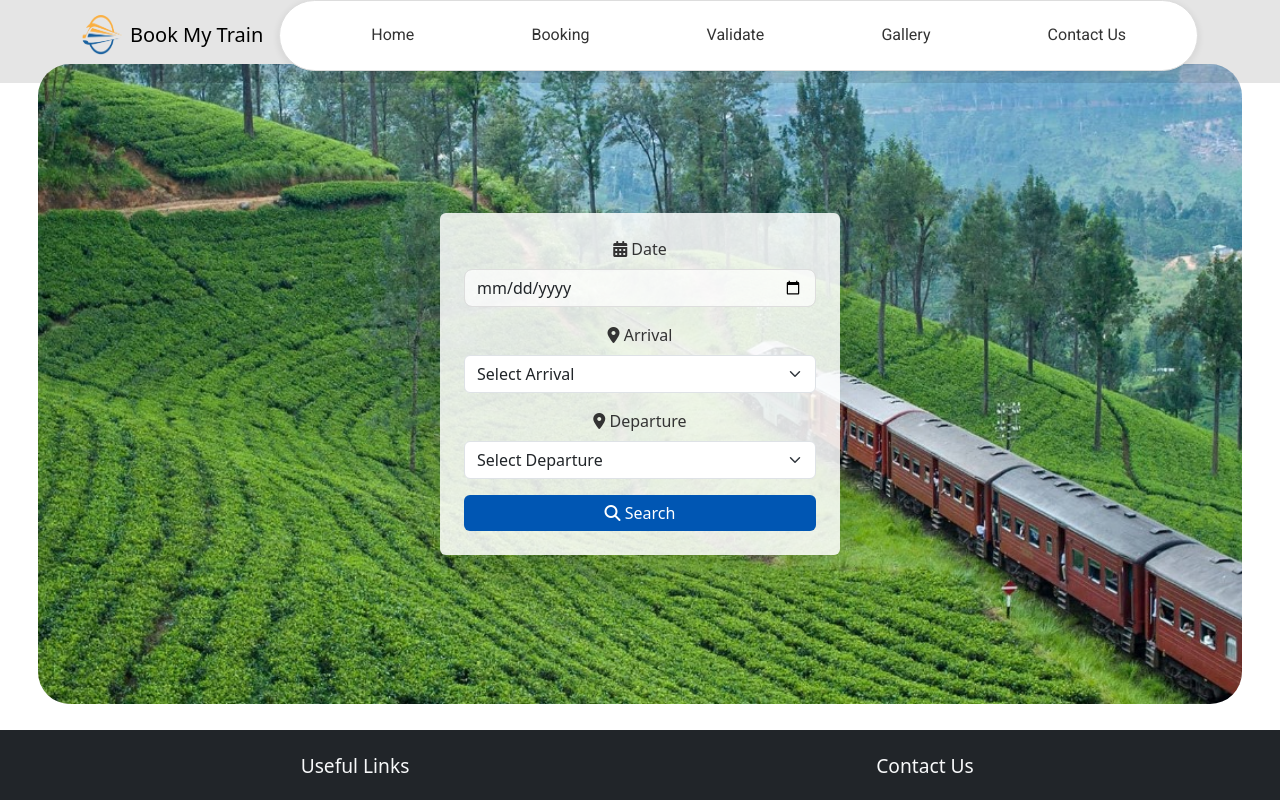
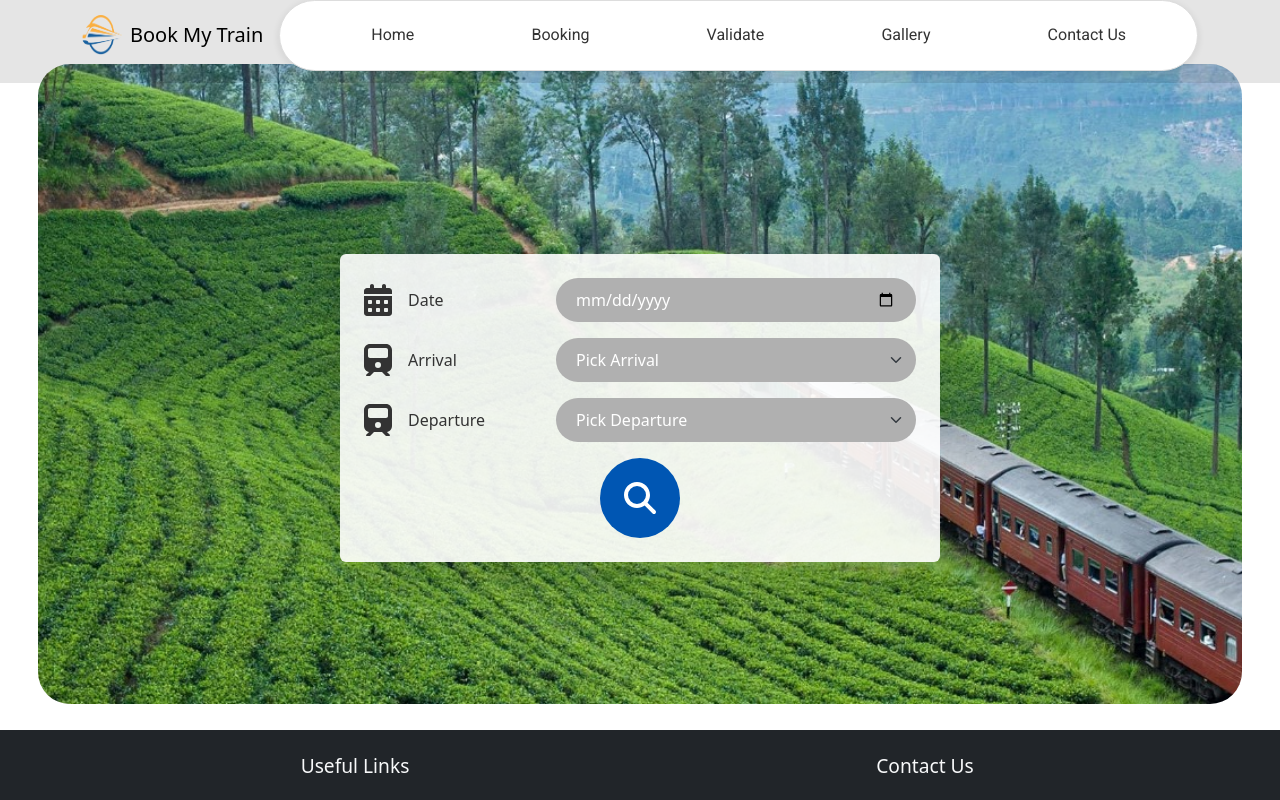
Before and after one commit to devinda0/iwb007-team-divinus, a React (Create React App) app in the folder client/: page /booking in a window 1280 px wide. Shown: the top 800 px of the page. Built offline with nearby package versions, Linux system fonts and the light colour scheme.

Commit message:
added some styles to booking page

```diff
--- a/client/package.json
+++ b/client/package.json
@@ -4,6 +4,9 @@
   "private": true,
   "dependencies": {
     "@fortawesome/fontawesome-free": "^6.6.0",
+    "@fortawesome/fontawesome-svg-core": "^6.6.0",
+    "@fortawesome/free-solid-svg-icons": "^6.6.0",
+    "@fortawesome/react-fontawesome": "^0.2.2",
     "@testing-library/jest-dom": "^5.17.0",
     "@testing-library/react": "^13.4.0",
     "@testing-library/user-event": "^13.5.0",
--- a/client/src/components/bookingPage/BookingForm.jsx
+++ b/client/src/components/bookingPage/BookingForm.jsx
@@ -1,5 +1,7 @@
 import React, { useState, useEffect } from 'react';
-import { Form, Button } from 'react-bootstrap';
+import { Form, Button, InputGroup, Row, Col } from 'react-bootstrap';
+import { FontAwesomeIcon } from '@fortawesome/react-fontawesome';
+import { faCalendarAlt, faTrain, faSearch } from '@fortawesome/free-solid-svg-icons';
 import axios from 'axios';
 import '../../css/bookingPage/booking-form.css';
 
@@ -13,11 +15,10 @@ const BookingForm = () => {
   useEffect(() => {
     const fetchLocations = async () => {
       try {
+        // Dummy data (replace with actual API call below)
         const dummyLocations = ['Anuradhapura', 'Colombo', 'Moratuwa', 'Jaffna', 'Panadura'];
-        // const response = await axios.get('https://api.example.com/locations');
-        // const data = response.data.locations;
-
-        setLocations(dummyLocations); // Replace this with `setLocations(data)` for actual API data
+        // const response = await axios.get('https://your-api.com/locations');
+        setLocations(dummyLocations);
       } catch (error) {
         console.error('Error fetching locations:', error);
       }
@@ -36,11 +37,9 @@ const BookingForm = () => {
     };
 
     try {
-      // POST the booking data to a specified API endpoint
       const response = await axios.post('https://your-api.com/bookings', bookingData);
 
       if (response.status === 200) {
-        // Handle successful response (e.g., show success message)
         alert('Booking successful!');
       }
     } catch (error) {
@@ -50,46 +49,86 @@ const BookingForm = () => {
   };
 
   return (
-    <div className="booking-form-container p-4 shadow-lg rounded">
+    <div className="booking-form-container p-4 shadow-lg rounded mt-5">
       <Form onSubmit={handleSubmit}>
-        <Form.Group controlId="formDate" className="mb-3">
-          <Form.Label><i className="fas fa-calendar-alt"></i> Date</Form.Label>
+        <Row className="align-items-center">
+          {/* Date Field */}
+          <Col xs={12} md={4}>
+            <Form.Group controlId="formDate" className="mb-3 d-flex align-items-center">
+              <FontAwesomeIcon icon={faCalendarAlt} size="2x" className="me-3" />
+              <Form.Label className="mb-0">Date</Form.Label>
+            </Form.Group>
+          </Col>
+          <Col xs={12} md={8}>
+            <InputGroup className="mb-3">
               <Form.Control
                 type="date"
                 value={selectedDate}
                 onChange={(e) => setSelectedDate(e.target.value)}
                 placeholder="Pick Date"
                 required
+                className="rounded-pill dark-input"
               />
+            </InputGroup>
+          </Col>
+
+          {/* Arrival Field */}
+          <Col xs={12} md={4}>
+            <Form.Group controlId="formArrival" className="mb-3 d-flex align-items-center">
+              <FontAwesomeIcon icon={faTrain} size="2x" className="me-3" />
+              <Form.Label className="mb-0">Arrival</Form.Label>
             </Form.Group>
-
-        <Form.Group controlId="formArrival" className="mb-3">
-          <Form.Label><i className="fas fa-map-marker-alt"></i> Arrival</Form.Label>
-          <Form.Select value={arrival} onChange={(e) => setArrival(e.target.value)} required>
-            <option value="">Select Arrival</option>
+          </Col>
+          <Col xs={12} md={8}>
+            <InputGroup className="mb-3">
+              <Form.Select
+                value={arrival}
+                onChange={(e) => setArrival(e.target.value)}
+                required
+                className="rounded-pill dark-input"
+              >
+                <option value="">Pick Arrival</option>
                 {locations.map((location, index) => (
                   <option key={index} value={location}>
                     {location}
                   </option>
                 ))}
               </Form.Select>
+            </InputGroup>
+          </Col>
+
+          {/* Departure Field */}
+          <Col xs={12} md={4}>
+            <Form.Group controlId="formDeparture" className="mb-3 d-flex align-items-center">
+              <FontAwesomeIcon icon={faTrain} size="2x" className="me-3" />
+              <Form.Label className="mb-0">Departure</Form.Label>
             </Form.Group>
-
-        <Form.Group controlId="formDeparture" className="mb-3">
-          <Form.Label><i className="fas fa-map-marker-alt"></i> Departure</Form.Label>
-          <Form.Select value={departure} onChange={(e) => setDeparture(e.target.value)} required>
-            <option value="">Select Departure</option>
+          </Col>
+          <Col xs={12} md={8}>
+            <InputGroup className="mb-3">
+              <Form.Select
+                value={departure}
+                onChange={(e) => setDeparture(e.target.value)}
+                required
+                className="rounded-pill dark-input"
+              >
+                <option value="">Pick Departure</option>
                 {locations.map((location, index) => (
                   <option key={index} value={location}>
                     {location}
                   </option>
                 ))}
               </Form.Select>
-        </Form.Group>
+            </InputGroup>
+          </Col>
 
-        <Button className="btn btn-primary w-100" type="submit">
-          <i className="fas fa-search"></i> Search
+          {/* Search Button */}
+          <Col xs={12} className="d-flex justify-content-center mt-auto">
+            <Button className="search-btn" type="submit">
+              <FontAwesomeIcon icon={faSearch} size="2x" />
             </Button>
+          </Col>
+        </Row>
       </Form>
     </div>
   );
--- a/client/src/css/bookingPage/booking-form.css
+++ b/client/src/css/bookingPage/booking-form.css
@@ -1,22 +1,58 @@
 .booking-form-container {
-    background-color: rgba(255, 255, 255, 0.85);
-    border-radius: 1rem;
-    max-width: 400px;
+  background-color: rgba(255, 255, 255, 0.9);
+  border-radius: 15px;
+  max-width: 600px;
   margin: 0 auto;
+  margin-top: 80px; /* Adjust this value to move the form lower */
+  display: flex;
+  flex-direction: column;
+  justify-content: space-between;
 }
 
-  .booking-form-container input {
-    background-color: rgba(255, 255, 255, 0.7);
-    border: 1px solid #ddd;
-    border-radius: 0.5rem;
+/* Dark input styling */
+.dark-input {
+  background-color: #b0b0b0;
+  color: #fff; /* White text for readability */
+  border: none;
+  border-radius: 50px;
+  padding: 10px 20px;
+  transition: background-color 0.3s ease;
 }
 
-  .booking-form-container button {
+.dark-input::placeholder {
+  color: #bbb; /* Light gray for placeholder text */
+}
+
+/* Search button styling */
+.search-btn {
   background-color: #0056b3;
+  border-radius: 50%;
+  width: 5em;
+  height: 5em;
+  display: flex;
+  justify-content: center;
+  align-items: center;
+  color: #fff;
   border: none;
   transition: background-color 0.3s ease;
 }
 
-  .booking-form-container button:hover {
+.search-btn:hover {
   background-color: #003d82;
 }
+
+/* Responsive behavior */
+@media (max-width: 768px) {
+  .booking-form-container {
+    max-width: 100%;
+  }
+
+  .form-group {
+    flex-direction: column;
+  }
+
+  .search-btn {
+    width: 4em;
+    height: 4em;
+  }
+}
```
Also changed, not shown: 1 other file (tests, documents, lock files or other folders). Lines whose indentation alone changed are shown as unchanged.
